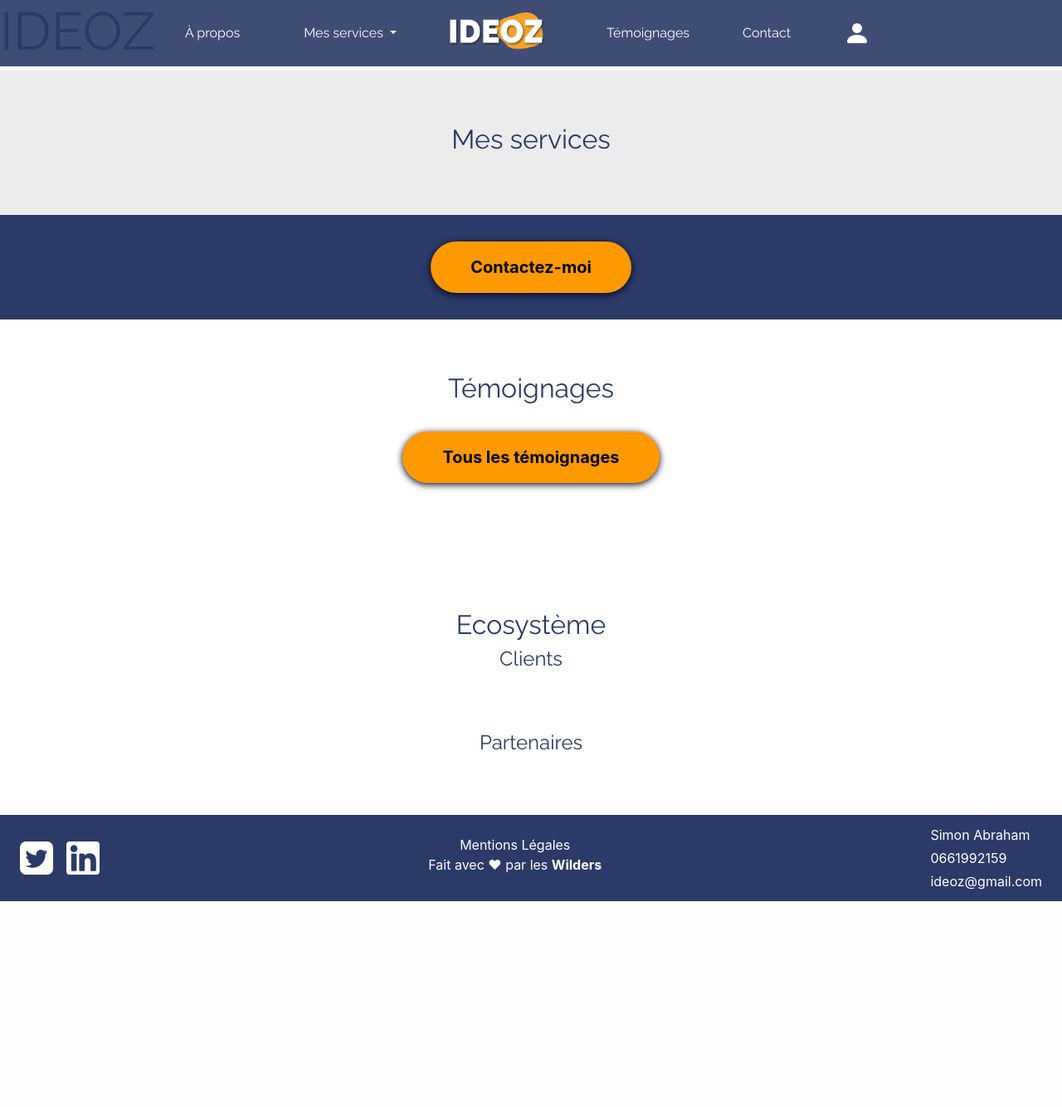
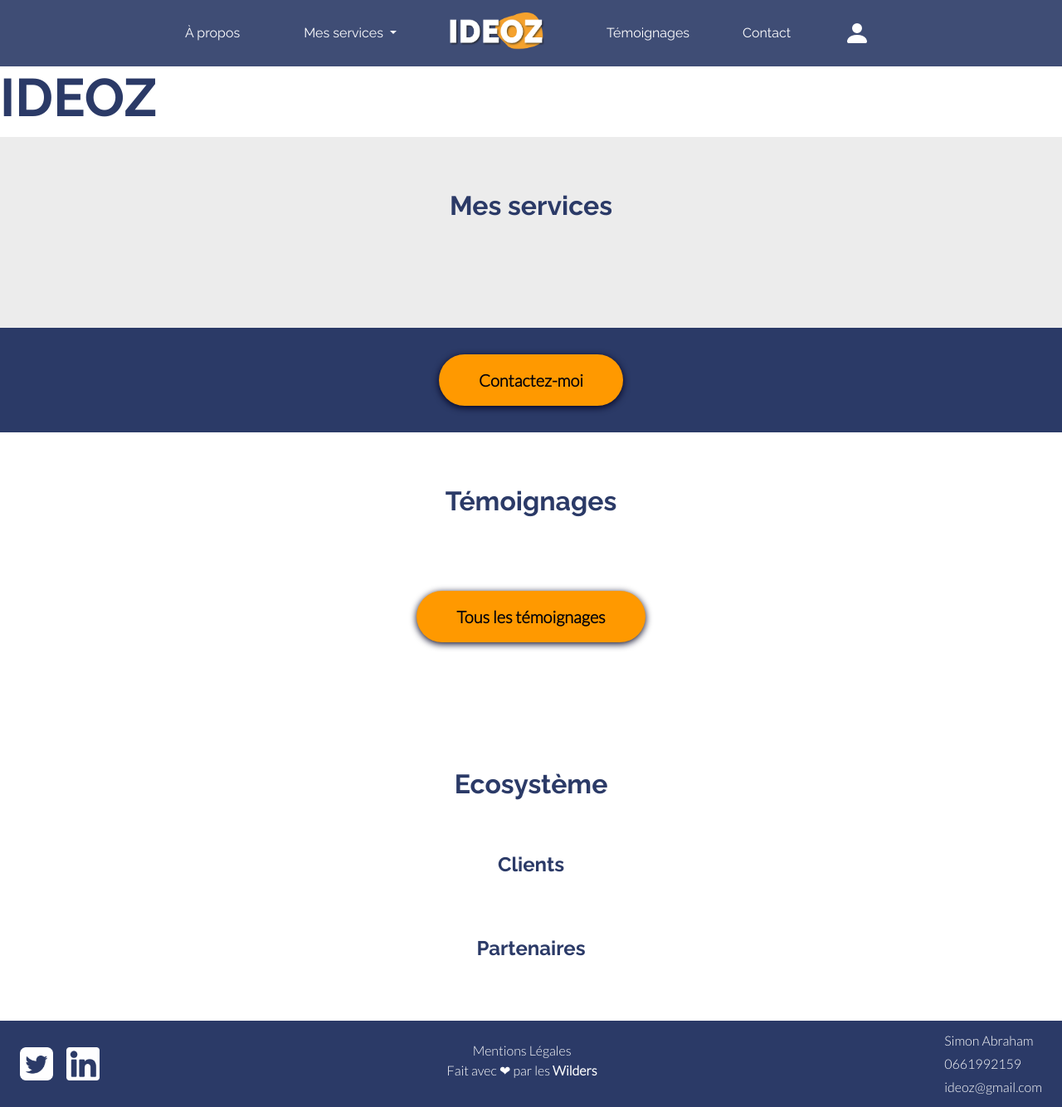
Before and after one commit to AbiEmmanuel/orleans-php-202009-project-ideoz, a Symfony app: template templates/home/index.html.twig in a window 1280 px wide. Shown: the whole page at 83% size. Before the commit the page ends 1086 px from the top, so only its background shows below. Run offline with Twig, Linux system fonts and the light colour scheme; the template is opened without the code that fills it, so the values that code supplies are empty; style sheets or scripts are compiled from the project's sources; some libraries are stand-ins or nearby versions.

Commit message:
fix bug stylesheet

```diff
--- a/assets/js/app.js
+++ b/assets/js/app.js
@@ -7,7 +7,6 @@
 
 // any CSS you import will output into a single css file (app.css in this case)
 import '../styles/app.scss';
-import '../styles/home.scss';
 
 // Need jQuery? Install it with "yarn add jquery", then uncomment to import it.
 // import $ from 'jquery';
--- a/assets/styles/home.scss
+++ b/assets/styles/home.scss
@@ -1,6 +1,4 @@
-
-@import 'variables.scss';
-@import "~bootstrap/scss/bootstrap";
+@import 'app.scss';
 
 .testimony {
     a {
--- a/assets/styles/testimony.scss
+++ b/assets/styles/testimony.scss
@@ -1,5 +1,4 @@
-@import 'variables.scss';
-@import "~bootstrap/scss/bootstrap";
+@import 'app.scss';
 
 .testimony {
     .container-fluid {
--- a/templates/base.html.twig
+++ b/templates/base.html.twig
@@ -7,7 +7,6 @@
     <meta http-equiv="X-UA-Compatible" content="ie=edge">
     <link rel="icon" type="image/png" href="{{ asset('build/images/favicon.png') }}" />
     <title>{% block title %}IDEOZ{% endblock %}</title>
-    <link rel="stylesheet" href="public/build/app.css">
     {% block stylesheets %}
         {{ encore_entry_link_tags('app') }}
     {% endblock %}
```
